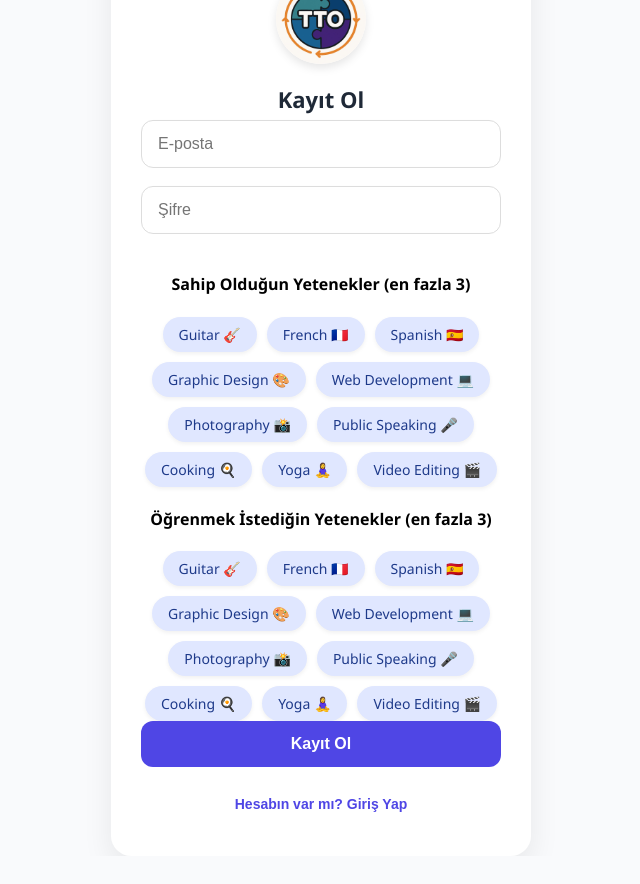
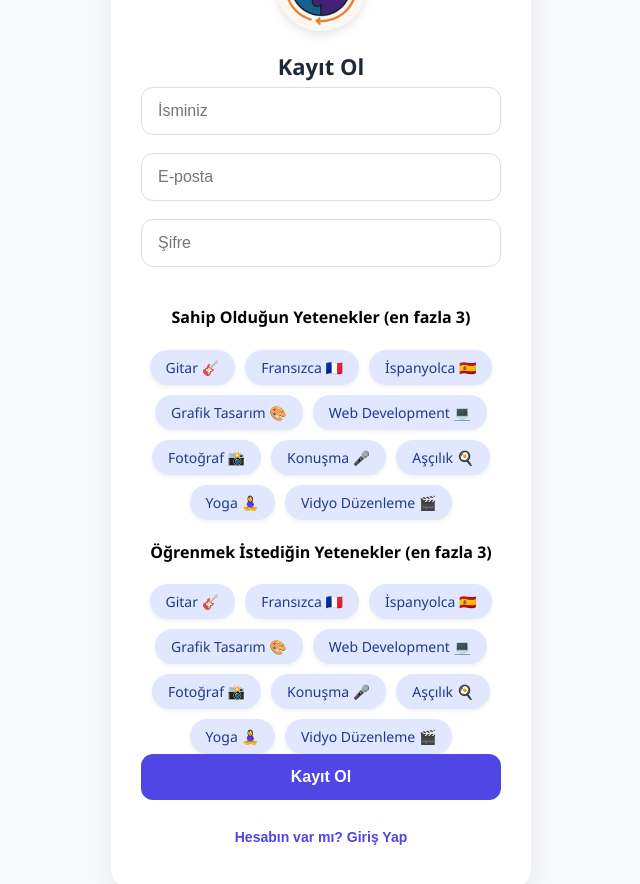
Before and after one commit to omurozgoren/tto-react, a React (Create React App) app: page / in a window 1280 px wide. Both pictures are taken after a click on the button "Hesabın yok mu? Kayıt Ol". Shown: the top 884 px of the page, without its empty margins (319-959 px from the left). Before the commit the page ends 856 px from the top, so only its background shows below. Built offline with nearby package versions, Linux system fonts and the light colour scheme.

Commit message:
Welcome ekranında skill gösterimi düzeltildi

```diff
--- a/src/App.js
+++ b/src/App.js
@@ -7,21 +7,22 @@ import Welcome from "./Welcome";
 import Profile from "./Profile";
 
 const skills = [
-    "Guitar 🎸",
-    "French 🇫🇷",
-    "Spanish 🇪🇸",
-    "Graphic Design 🎨",
+    "Gitar 🎸",
+    "Fransızca 🇫🇷",
+    "İspanyolca 🇪🇸",
+    "Grafik Tasarım 🎨",
     "Web Development 💻",
-    "Photography 📸",
-    "Public Speaking 🎤",
-    "Cooking 🍳",
+    "Fotoğraf 📸",
+    "Konuşma 🎤",
+    "Aşçılık 🍳",
     "Yoga 🧘‍♀️",
-    "Video Editing 🎬"
+    "Vidyo Düzenleme 🎬"
 ];
 
 function App() {
     const [email, setEmail] = useState("");
     const [password, setPassword] = useState("");
+    const [name, setName] = useState(""); // ✅ Yeni: isim state
     const [message, setMessage] = useState("");
     const [selectedSkillsHave, setSelectedSkillsHave] = useState([]);
     const [selectedSkillsWant, setSelectedSkillsWant] = useState([]);
@@ -32,6 +33,7 @@ function App() {
         const savedUser = JSON.parse(localStorage.getItem("user"));
         if (savedUser?.email && savedUser?.token) {
             setEmail(savedUser.email);
+            setName(savedUser.name || ""); // ✅ Yeni: ismi çek
             setIsLoggedIn(true);
         }
     }, []);
@@ -52,6 +54,7 @@ function App() {
 
         const payload = isRegistering
             ? {
+                name, // ✅ Yeni: backend’e gönder
                 email,
                 password,
                 skillsHave: selectedSkillsHave,
@@ -65,6 +68,7 @@ function App() {
 
             if (res.data.token) {
                 localStorage.setItem("user", JSON.stringify({
+                    name: res.data.name || name, // ✅ localStorage’a ekle
                     email,
                     token: res.data.token,
                     skillsHave: selectedSkillsHave,
@@ -81,6 +85,7 @@ function App() {
         setIsLoggedIn(false);
         setEmail("");
         setPassword("");
+        setName("");
         localStorage.removeItem("user");
         setMessage("Çıkış yapıldı.");
     };
@@ -99,6 +104,16 @@ function App() {
                         <img src={logo} alt="TTO Logo" className="logo" />
                         <h2>{isRegistering ? "Kayıt Ol" : "Giriş Yap"}</h2>
                         <form onSubmit={handleSubmit}>
+                            {isRegistering && (
+                                <input
+                                    type="text"
+                                    placeholder="İsminiz"
+                                    value={name}
+                                    onChange={(e) => setName(e.target.value)}
+                                    required
+                                />
+                            )}
+
                             <input
                                 type="email"
                                 placeholder="E-posta"
--- a/src/Welcome.js
+++ b/src/Welcome.js
@@ -3,11 +3,17 @@ import logo from "./logo.jpeg";
 
 function Welcome({ handleLogout }) {
     const [skillsHave, setSkillsHave] = useState([]);
+    const [userName, setUserName] = useState("");
 
     useEffect(() => {
         const savedUser = JSON.parse(localStorage.getItem("user"));
-        if (savedUser?.skillsHave?.length > 0) {
-            setSkillsHave(savedUser.skillsHave);
+        if (savedUser) {
+            if (savedUser.skillsHave?.length > 0) {
+                setSkillsHave(savedUser.skillsHave);
+            }
+            if (savedUser.name) {
+                setUserName(savedUser.name);
+            }
         }
     }, []);
 
@@ -15,6 +21,7 @@ function Welcome({ handleLogout }) {
         <div className="welcome-container">
             <img src={logo} alt="Logo" className="welcome-logo" />
             <h2 className="welcome-title">Welcome to TTO</h2>
+            <p className="welcome-subtitle">Nice to see you, <strong>{userName}</strong>!</p>
             <p className="welcome-subtitle">Swap skills and grow together</p>
 
             {skillsHave.length > 0 && (
```
